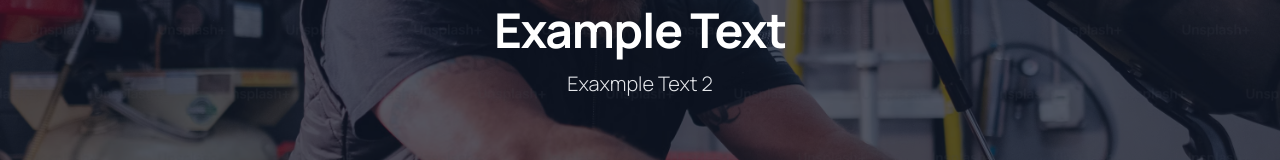
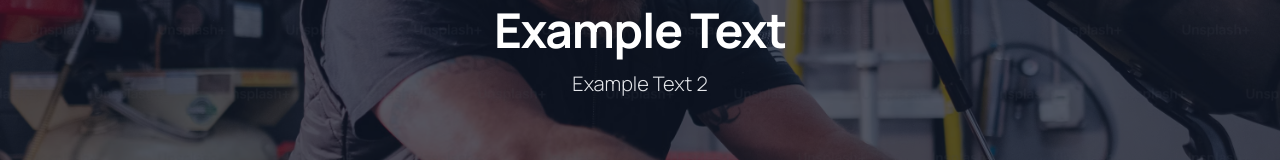
Before and after one commit to heinhtetwin116/D-W-Myanmar-Auto-Parts, a Next.js app: page / in a window 1280 px wide. Shown: the part 238-398 px from the top of the page. Built offline with nearby package versions, Linux system fonts and the light colour scheme.

Commit message:
fix: resolve ESLint require and unescaped entity errors

```diff
--- a/components/hero.tsx
+++ b/components/hero.tsx
@@ -20,7 +20,7 @@ const Hero = () => {
           Example Text
         </h1>
         <p className="text-lg md:text-xl text-gray-200 font-light">
-          Exaxmple Text 2
+          Example Text 2
         </p>
       </div>
     </section>
--- a/components/login-form.tsx
+++ b/components/login-form.tsx
@@ -16,7 +16,6 @@ export function LoginForm() {
     e.preventDefault()
     setIsLoading(true)
 
-    // Simulate login
     await new Promise(resolve => setTimeout(resolve, 1500))
     console.log('Login submitted:', formData)
 
@@ -112,7 +111,7 @@ export function LoginForm() {
 
       {/* Sign Up Link */}
       <p className="text-center text-sm text-muted-foreground">
-        Don't have an account?{' '}
+        Don&apos;t have an account{' '}
         <Link href="/signup" className="text-accent hover:underline font-semibold">
           Signup
         </Link>
--- a/tailwind.config.ts
+++ b/tailwind.config.ts
@@ -1,4 +1,5 @@
 import type { Config } from "tailwindcss";
+import tailwindcssAnimate from "tailwindcss-animate";
 
 export default {
   darkMode: ["class"],
@@ -64,5 +65,5 @@ export default {
       },
     },
   },
-  plugins: [require("tailwindcss-animate")],
+  plugins: [tailwindcssAnimate],
 } satisfies Config;
```
